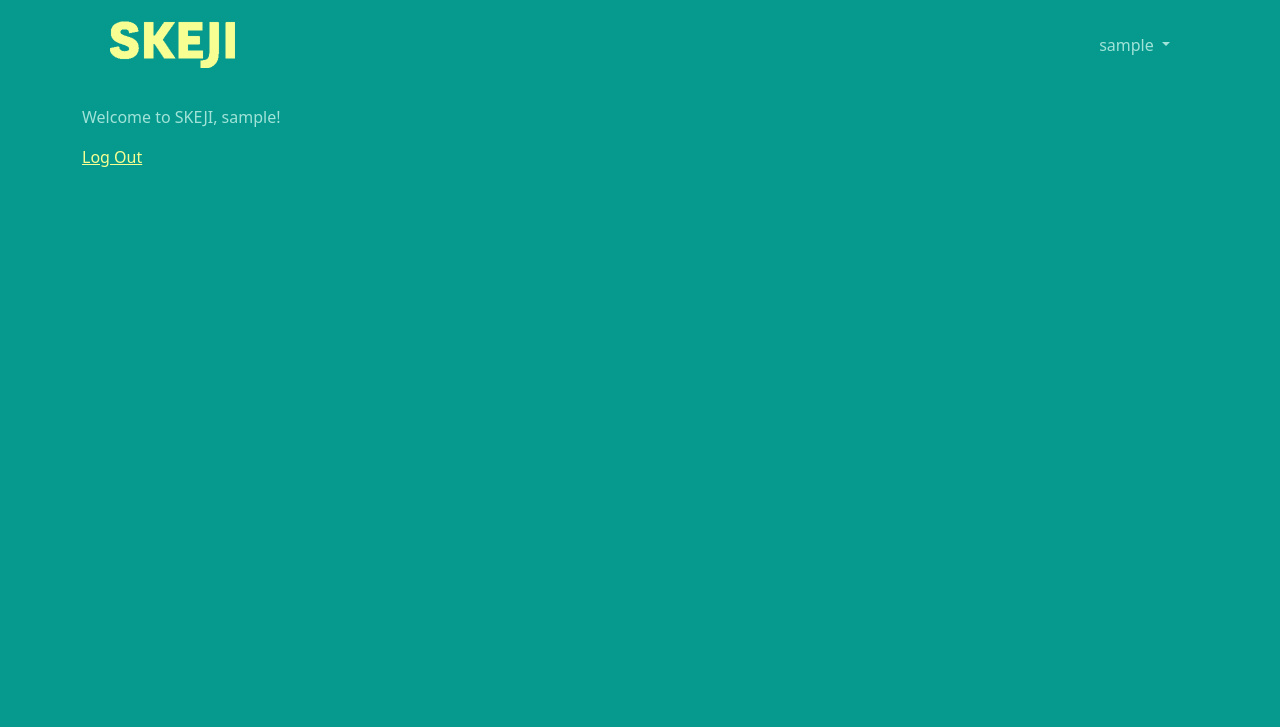
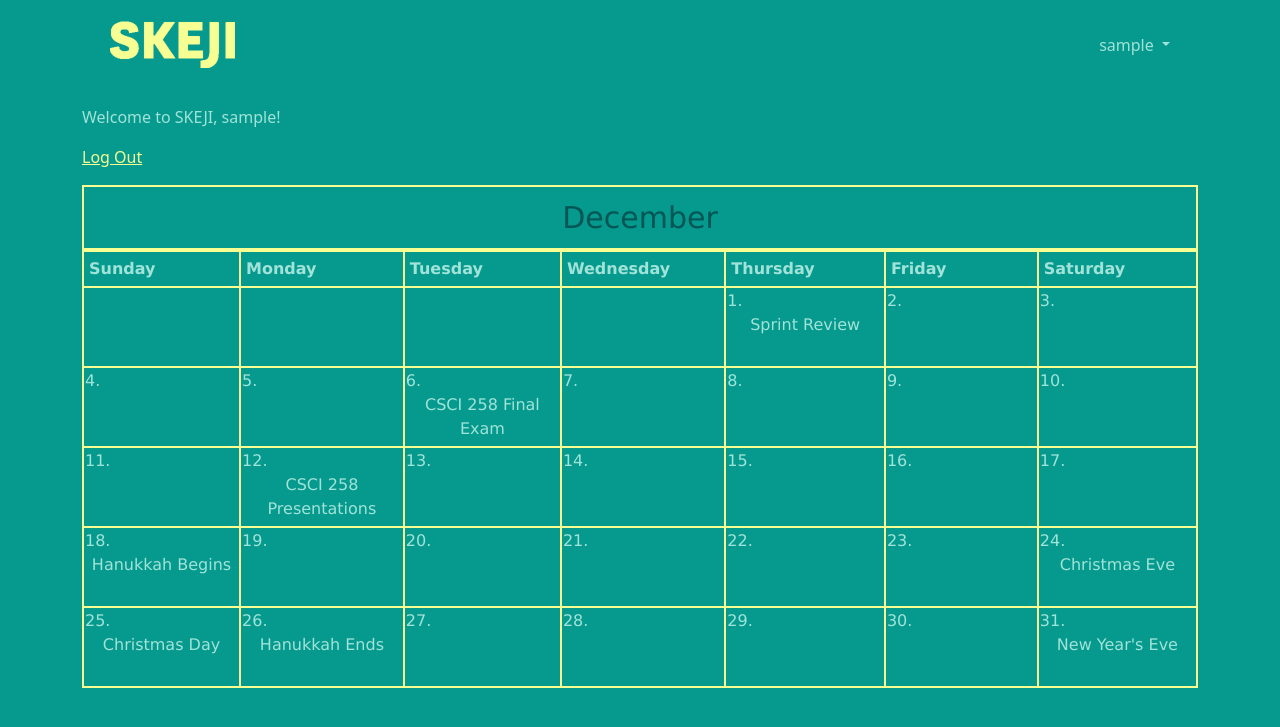
Before and after one commit to jericowaller/SKEJI, a Django app: page / in a window 1280 px wide. Shown: the top 727 px of the page. Run offline with Django 4.2, Linux system fonts and the light colour scheme; the visitor is signed in with stand-in values (Sample User, id 1).

Commit message:
html calendar

```diff
--- a/static/css/base.css
+++ b/static/css/base.css
@@ -53,3 +53,34 @@ h2 {
 	color: #005555;
 	background-color: #f7ff93;
 }
+th {
+	border: 2px solid #f7ff93;
+	color: #a1e3d8;
+	padding: 5px;
+}
+td {
+	border: 2px solid #f7ff93;
+	color: #a1e3d8;
+	height: 80px;
+	width: 180px;
+	text-align: left;
+	vertical-align: top;
+}
+table {
+		margin-left: auto;
+		margin-right: auto;
+		margin-bottom: 20px;
+		border: 2px solid #f7ff93;
+		font-family: Verdana, sans-serif;
+		border: 2px solid #f7ff93;
+		caption-side: top;
+}
+caption {
+	color: #005555;
+	text-align: center;
+	font-size: 30px;
+	border: 2px solid #f7ff93;
+}
+.table-content {
+	text-align: center;
+}
--- a/templates/home.html
+++ b/templates/home.html
@@ -7,6 +7,96 @@
 {% if user.is_authenticated %}
 <p>Welcome to SKEJI, {{ user.username }}!</p>
 <p><a href="{% url 'logout' %}">Log Out</a></p>
+<table>
+	<tr>
+		<caption>December</caption>
+	</tr>
+	<tr>
+		<th>Sunday</th>
+		<th>Monday</th>
+		<th>Tuesday</th>
+		<th>Wednesday</th>
+		<th>Thursday</th>
+		<th>Friday</th>
+		<th>Saturday</th>
+	</tr>
+	<tr>
+		<td></td>
+		<td></td>
+		<td></td>
+		<td></td>
+		<td>1.
+			<div class="table-content">
+				Sprint Review
+			</div>
+		</td>
+		<td>2.</td>
+		<td>3.</td>
+	</tr>
+	<tr>
+		<td>4.</td>
+		<td>5.</td>
+		<td>6.
+			<div class="table-content">
+				CSCI 258 Final Exam
+			</div>
+		</td>
+		<td>7.</td>
+		<td>8.</td>
+		<td>9.</td>
+		<td>10.</td>
+	</tr>
+	<tr>
+		<td>11.</td>
+		<td>12.
+			<div class="table-content">
+				CSCI 258 Presentations
+			</div>
+		</td>
+		<td>13.</td>
+		<td>14.</td>
+		<td>15.</td>
+		<td>16.</td>
+		<td>17.</td>
+	</tr>
+	<tr>
+		<td>18.
+			<div class="table-content">
+				Hanukkah Begins
+			</div>
+		</td>
+		<td>19.</td>
+		<td>20.</td>
+		<td>21.</td>
+		<td>22.</td>
+		<td>23.</td>
+		<td>24.
+			<div class="table-content">
+				Christmas Eve
+			</div>
+		</td>
+	</tr>
+	<tr>
+		<td>25.
+			<div class="table-content">
+				Christmas Day
+			</div>
+		</td>
+		<td>26.
+			<div class="table-content">
+				Hanukkah Ends
+			</div></td>
+		<td>27.</td>
+		<td>28.</td>
+		<td>29.</td>
+		<td>30.</td>
+		<td>31.
+			<div class="table-content">
+				New Year's Eve
+			</div>
+		</td>
+	</tr>
+</table>
 {% else %}
 <p>You are not logged in. Please log in to access your calendar.</p>
 {% endif %}
```
